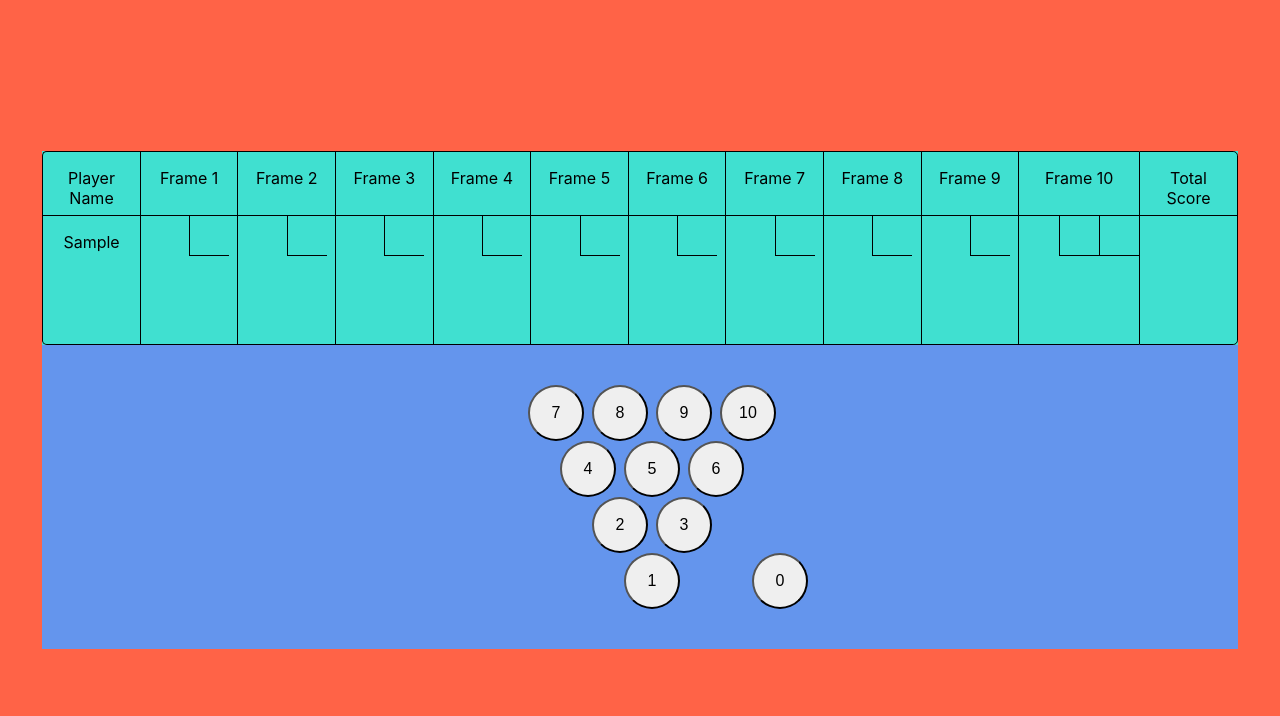
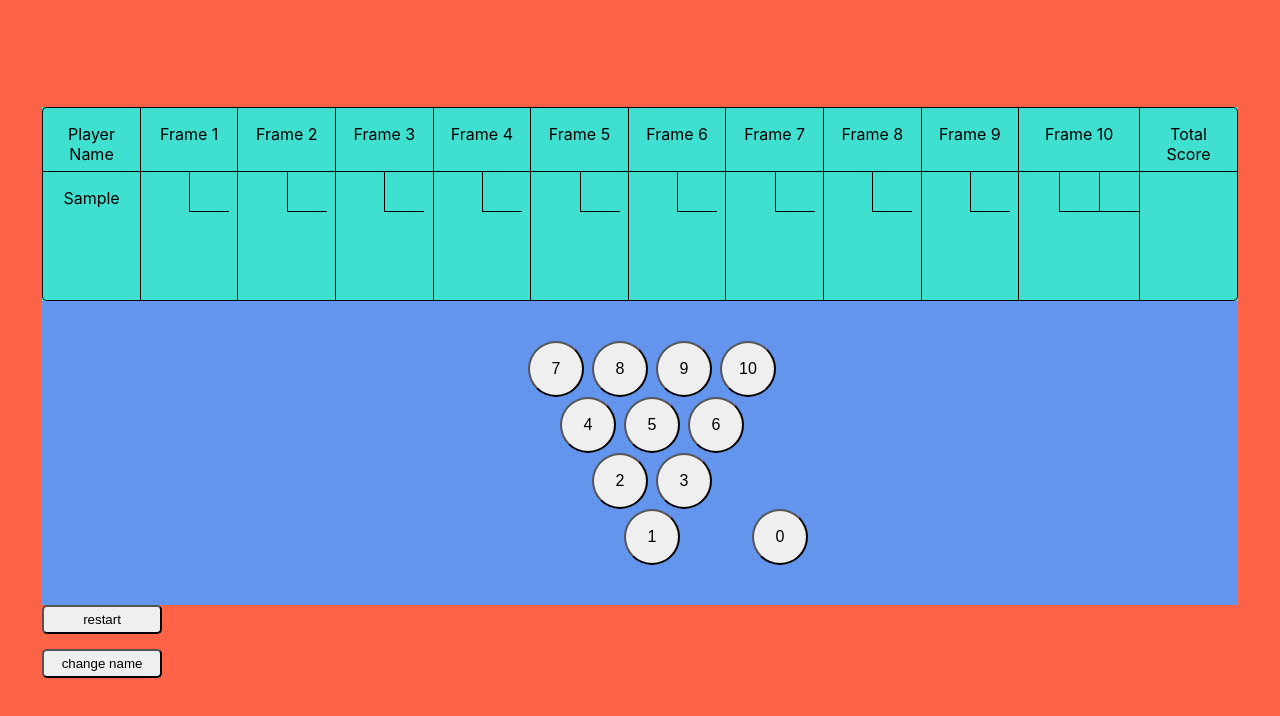
Before and after one commit to Jbrito6492/BowlMania, a React app: page / in a window 1280 px wide. Both pictures are taken after typing "Sample" into the empty fields and a click on the input "Submit". Shown: the top 716 px of the page. Built offline with nearby package versions, Linux system fonts and the light colour scheme.

Commit message:
added restart and change name button

```diff
--- a/css/scoreboard.css
+++ b/css/scoreboard.css
@@ -11,3 +11,10 @@
   justify-content: center;
   background: turquoise;
 }
+
+.btn {
+  width: 10%;
+  padding: 5px;
+  margin-bottom: 15px;
+  border-radius: 5px;
+}
--- a/src/components/App.jsx
+++ b/src/components/App.jsx
@@ -9,7 +9,7 @@ export default function App() {
     <div className={styles.container}>
       {state.isReady ? (
         <>
-          <ScoreBoard playerName={state.playerName} />
+          <ScoreBoard playerName={state.playerName} setState={setState} />
         </>
       ) : (
         <PlayerForm state={state} setState={setState} />
--- a/src/components/ScoreBoard.jsx
+++ b/src/components/ScoreBoard.jsx
@@ -6,8 +6,18 @@ import NumberPad from "./NumberPad.jsx";
 import ScoreBoardHook from "../hooks/ScoreBoard";
 import styles from "../../css/scoreboard.css";
 
-export default function ScoreBoard({ playerName }) {
-  const { scoreboard, takeTurn } = ScoreBoardHook();
+export default function ScoreBoard({ playerName, setState }) {
+  const { scoreboard, takeTurn, setScoreboard } = ScoreBoardHook();
+  const handleNameChange = (e) => {
+    e.preventDefault();
+    setState(e.target.value);
+  };
+
+  const handleRestart = (e) => {
+    e.preventDefault();
+    setScoreboard({ frames: [], pins: [], totalScore: [] });
+  };
+
   return (
     <div className={styles.container}>
       <div className={styles.scoreboard}>
@@ -18,6 +28,14 @@ export default function ScoreBoard({ playerName }) {
       <div>
         <NumberPad takeTurn={takeTurn} />
       </div>
+      <>
+        <button className={styles.btn} onClick={handleRestart}>
+          restart
+        </button>
+        <button className={styles.btn} onClick={handleNameChange}>
+          change name
+        </button>
+      </>
     </div>
   );
 }
--- a/src/hooks/ScoreBoard.js
+++ b/src/hooks/ScoreBoard.js
@@ -19,5 +19,5 @@ export default function ScoreBoard() {
     console.log(scoreboard)
   };
 
-  return { scoreboard, takeTurn }
+  return { scoreboard, takeTurn, setScoreboard }
 };
```
Also changed, not shown: src/helpers/index.js (line endings or trailing spaces).
